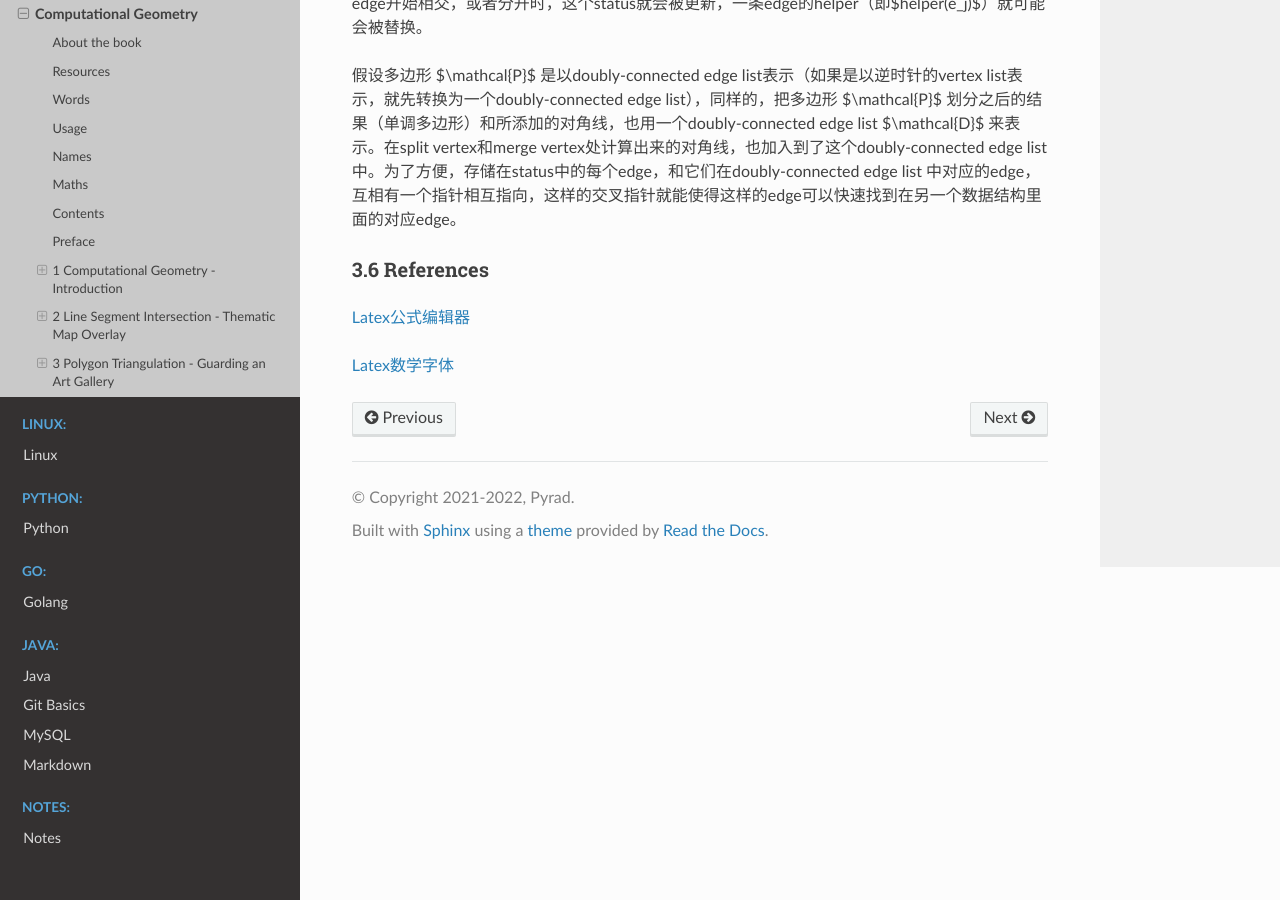
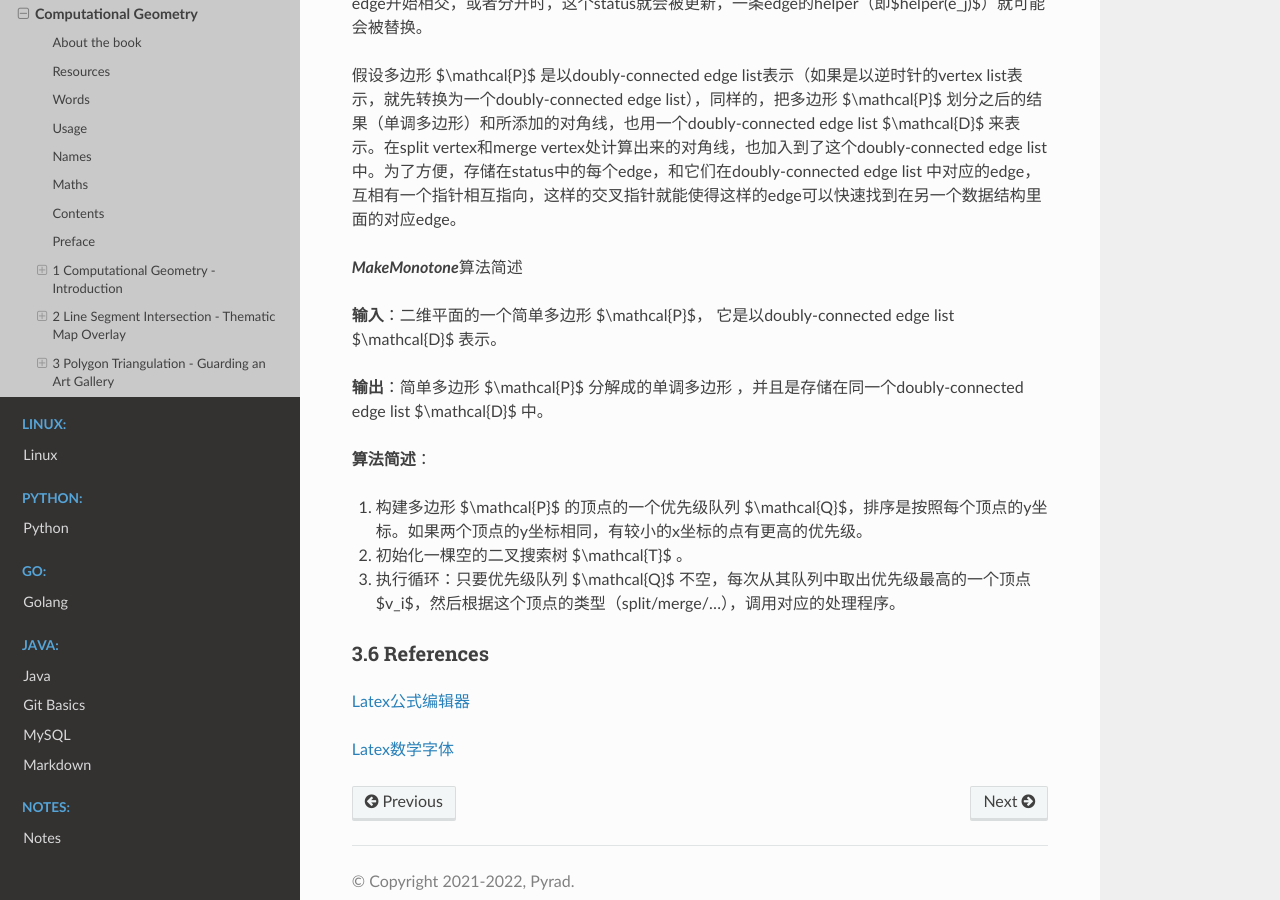
Before and after one commit to Pyrad/pyradnotes, a Sphinx documentation site: the page built from source/Geometry/ComputationalGeometryAA3rd.md, in a window 1280 px wide and 900 px high, scrolled down 29808 px. Built offline with Sphinx 7.4.7 and the Read the Docs theme 2.0.0, drawn with Linux system fonts in a browser that asks for light colours.

Commit message:
CGAA3 3.2 The basic steps of MakeMonotone algorithm

```diff
--- a/source/Geometry/ComputationalGeometryAA3rd.md
+++ b/source/Geometry/ComputationalGeometryAA3rd.md
@@ -1086,6 +1086,28 @@ problem，第7章用它来计算Voronoi diagram（维诺图） of a set of point
 
 
 
+***MakeMonotone***算法简述
+
+**输入**：二维平面的一个简单多边形 $\mathcal{P}$， 它是以doubly-connected edge list $\mathcal{D}$ 表示。
+
+**输出**：简单多边形 $\mathcal{P}$ 分解成的单调多边形 ，并且是存储在同一个doubly-connected edge list $\mathcal{D}$ 中。
+
+**算法简述**：
+
+1. 构建多边形 $\mathcal{P}$ 的顶点的一个优先级队列 $\mathcal{Q}$，排序是按照每个顶点的y坐标。如果两个顶点的y坐标相同，有较小的x坐标的点有更高的优先级。
+1. 初始化一棵空的二叉搜索树 $\mathcal{T}$ 。
+1. 执行循环：只要优先级队列 $\mathcal{Q}$ 不空，每次从其队列中取出优先级最高的一个顶点 $v_i$，然后根据这个顶点的类型（split/merge/...），调用对应的处理程序。
+
+
+
+
+
+
+
+
+
+
+
 
 
 
```
